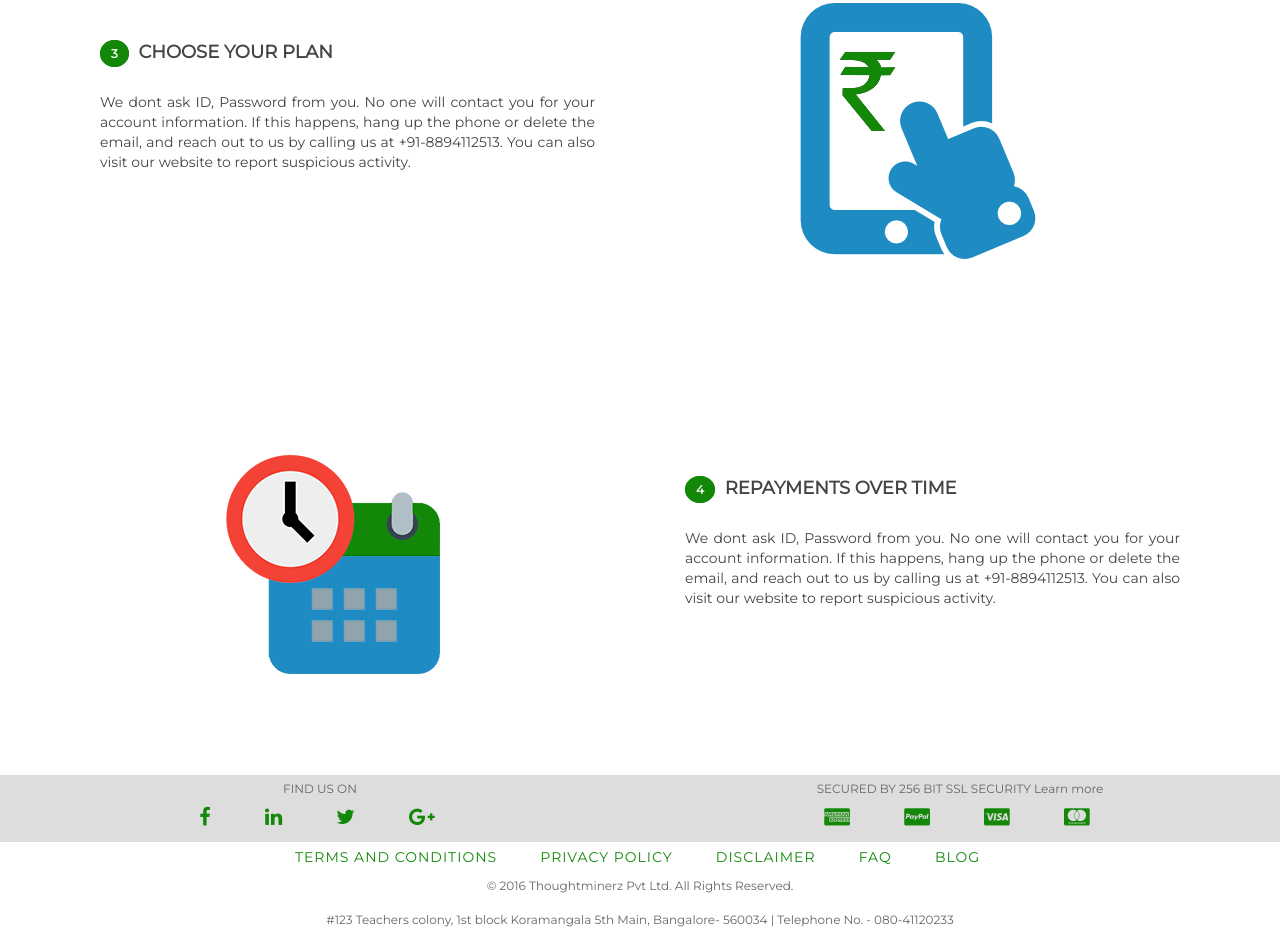
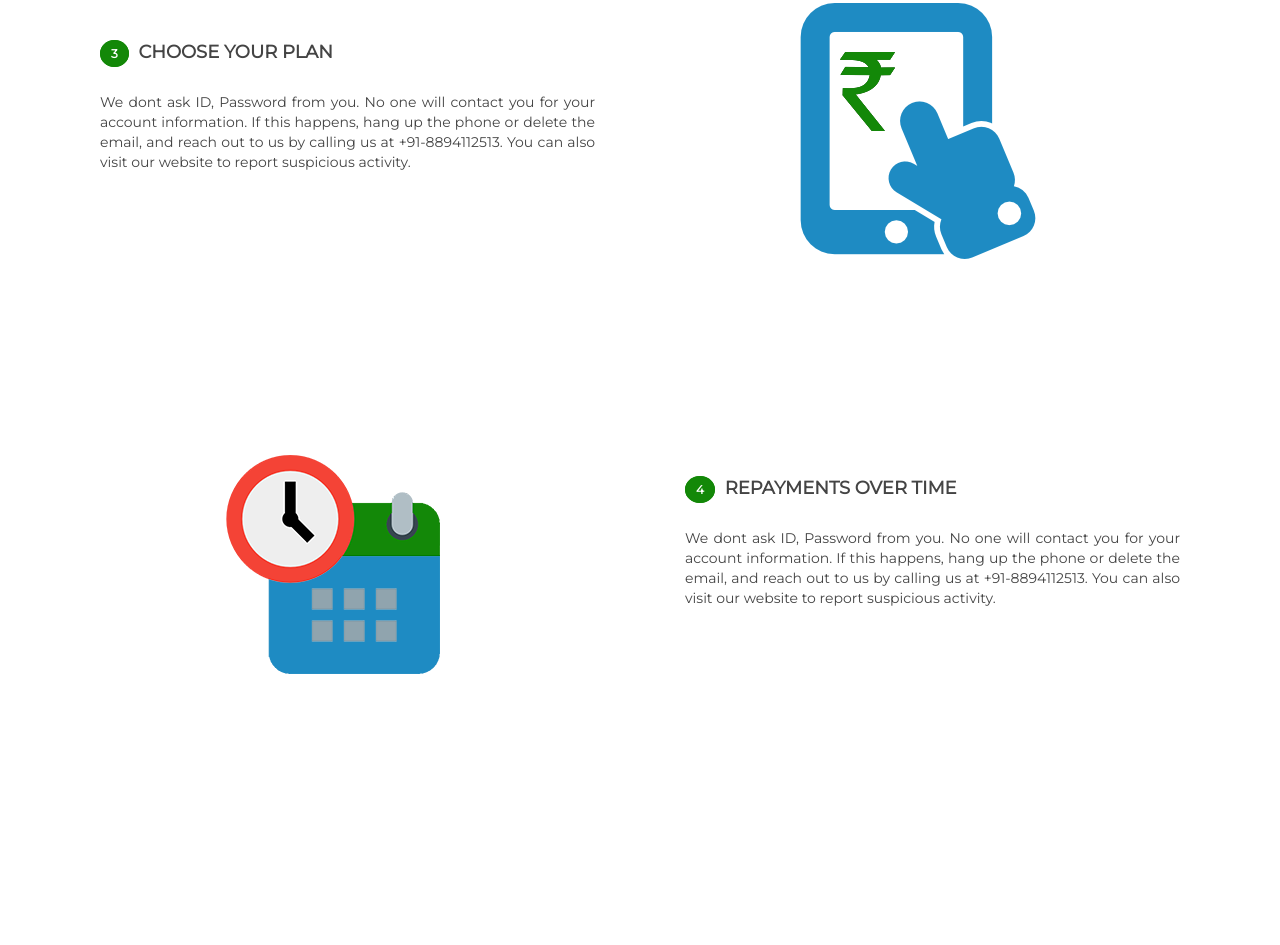
Before and after one commit to naveentans24/lend, a plain HTML site: page how_it_works.html in a window 1280 px wide. Shown: the part 1632-2577 px from the top of the page. After the commit the page ends 2407 px from the top, so only its background shows below. Drawn offline with Linux system fonts and the light colour scheme.

Commit message:
footer removed

```diff
--- a/how_it_works.html
+++ b/how_it_works.html
@@ -173,7 +173,7 @@
 </div>
 </section>
 
-<div class="footer-section">
+<!--<div class="footer-section">
 	<div class="row">
 		<div class="col-md-6 col-sm-12 grid">
 			<span class="text">FIND US ON</span>
@@ -209,7 +209,7 @@
 			<span>#123 Teachers colony, 1st block Koramangala 5th Main, Bangalore- 560034 | Telephone No. - 080-41120233</span><br><br>
 		</div>
 	</div>
-</div>
+</div>-->
 </div>
 </body>
 </html>
```
